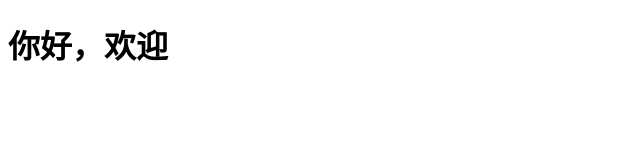
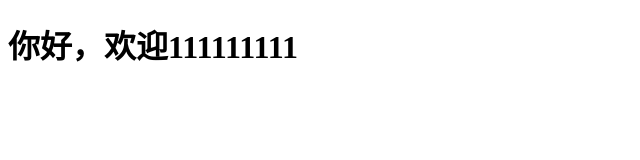
Before and after one commit to DLGL99GL/TestUnityWebgl, a plain HTML site: page index.html in a window 1280 px wide. Shown: the whole page, without its empty margins (0-640 px from the left). Drawn offline with Linux system fonts and the light colour scheme.

Commit message:
Update index.html

```diff
--- a/index.html
+++ b/index.html
@@ -6,6 +6,6 @@
     <title>欢迎页面</title>
 </head>
 <body>
-    <h1>你好，欢迎</h1>
+    <h1>你好，欢迎111111111</h1>
 </body>
 </html>
```
